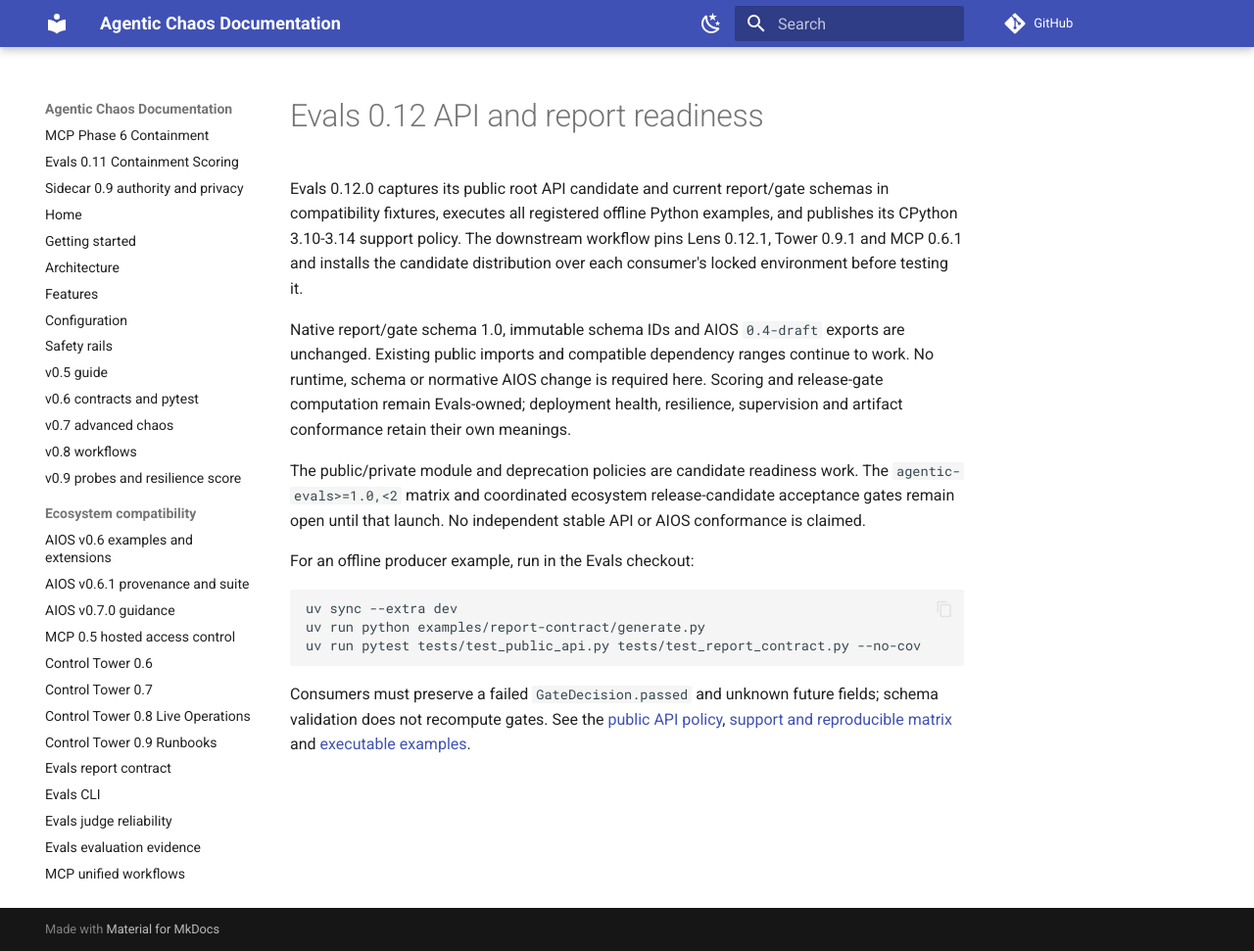
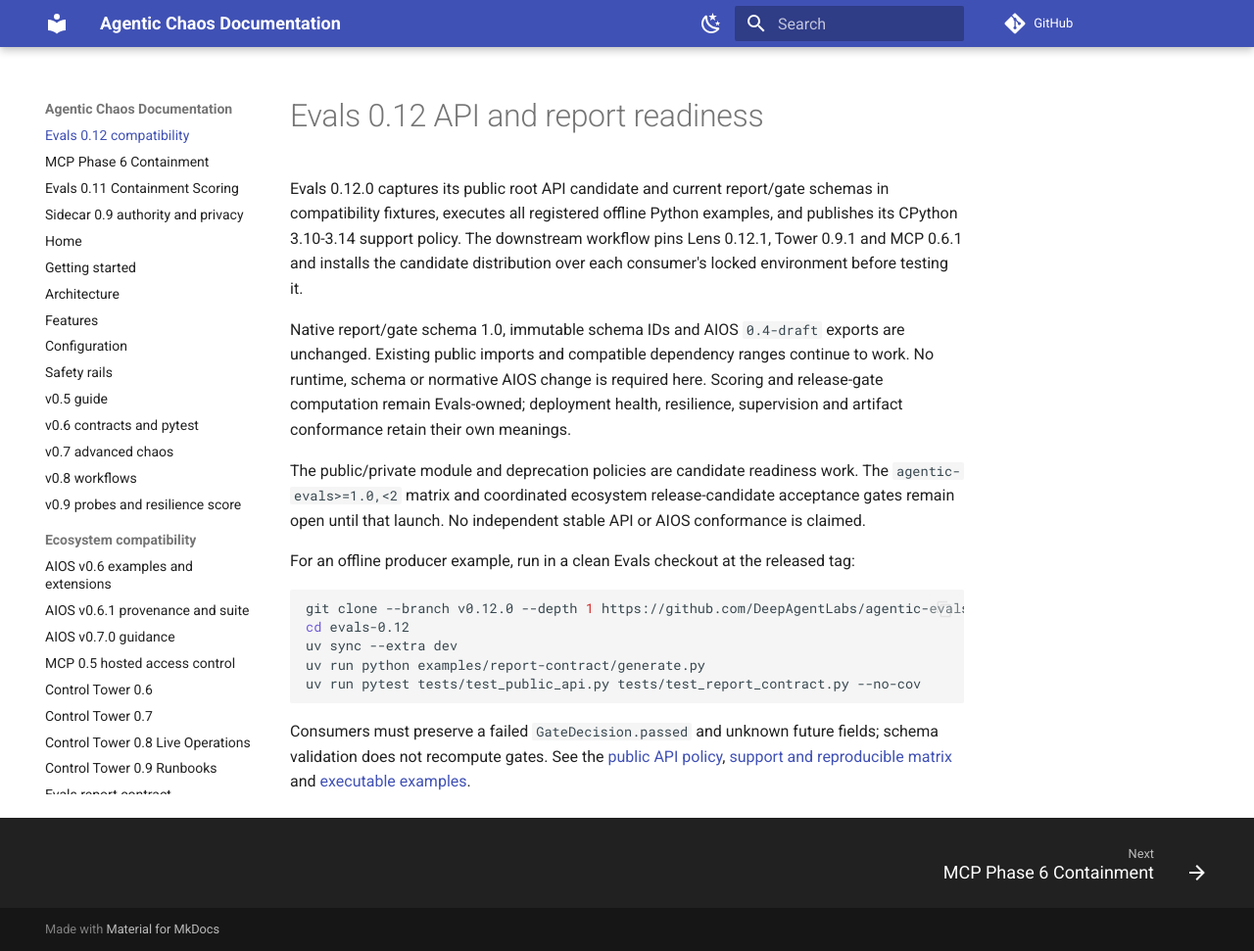
Before and after one commit to DeepAgentLabs/agentic-chaos, an MkDocs documentation site: the page built from docs/evals-0.12.md, in a window 1280 px wide and 971 px high. Shown: the whole window at 98% size. Built offline with MkDocs 1.6.1 and Material for MkDocs 9.7.7, drawn with Linux system fonts in a browser that asks for light colours; comment, search, counter and statistics services are not loaded.

Commit message:
docs: pin offline reproduction to released Evals tag and expose compatibility guide

````diff
--- a/docs/evals-0.12.md
+++ b/docs/evals-0.12.md
@@ -17,9 +17,11 @@ The `agentic-evals>=1.0,<2` matrix and coordinated ecosystem release-candidate
 acceptance gates remain open until that launch. No independent stable API or
 AIOS conformance is claimed.
 
-For an offline producer example, run in the Evals checkout:
+For an offline producer example, run in a clean Evals checkout at the released tag:
 
 ```bash
+git clone --branch v0.12.0 --depth 1 https://github.com/DeepAgentLabs/agentic-evals.git evals-0.12
+cd evals-0.12
 uv sync --extra dev
 uv run python examples/report-contract/generate.py
 uv run pytest tests/test_public_api.py tests/test_report_contract.py --no-cov
--- a/mkdocs.yml
+++ b/mkdocs.yml
@@ -54,6 +54,7 @@ plugins:
   - search
 
 nav:
+  - Evals 0.12 compatibility: evals-0.12.md
   - MCP Phase 6 Containment: phase6-containment.md
   - Evals 0.11 Containment Scoring: evals-0.11-containment.md
   - Sidecar 0.9 authority and privacy: sidecar-0.9.md
````
Also changed, not shown: 1 other file.
